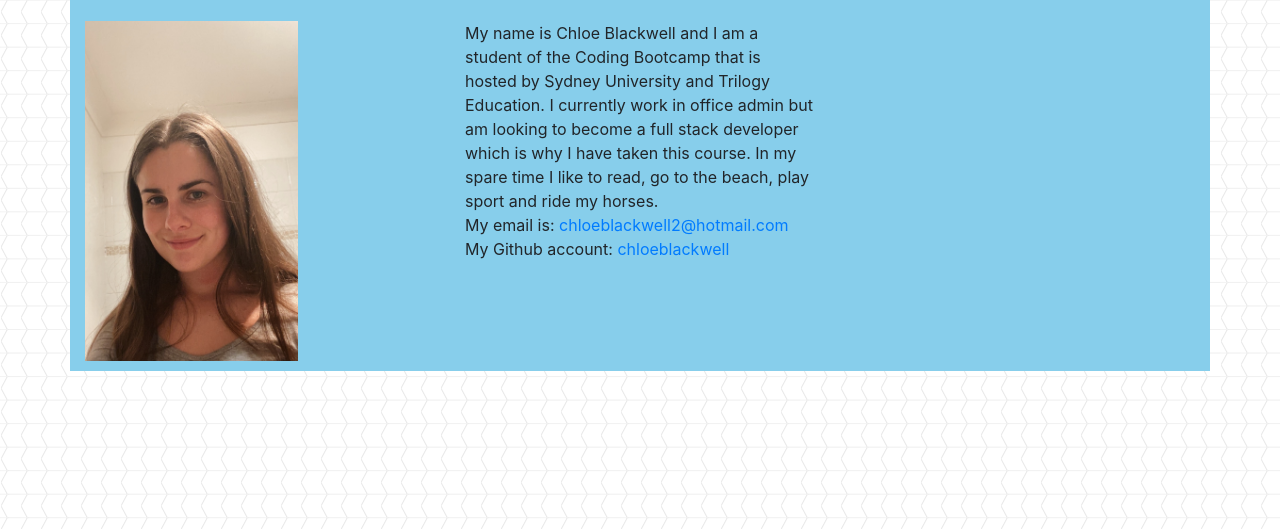
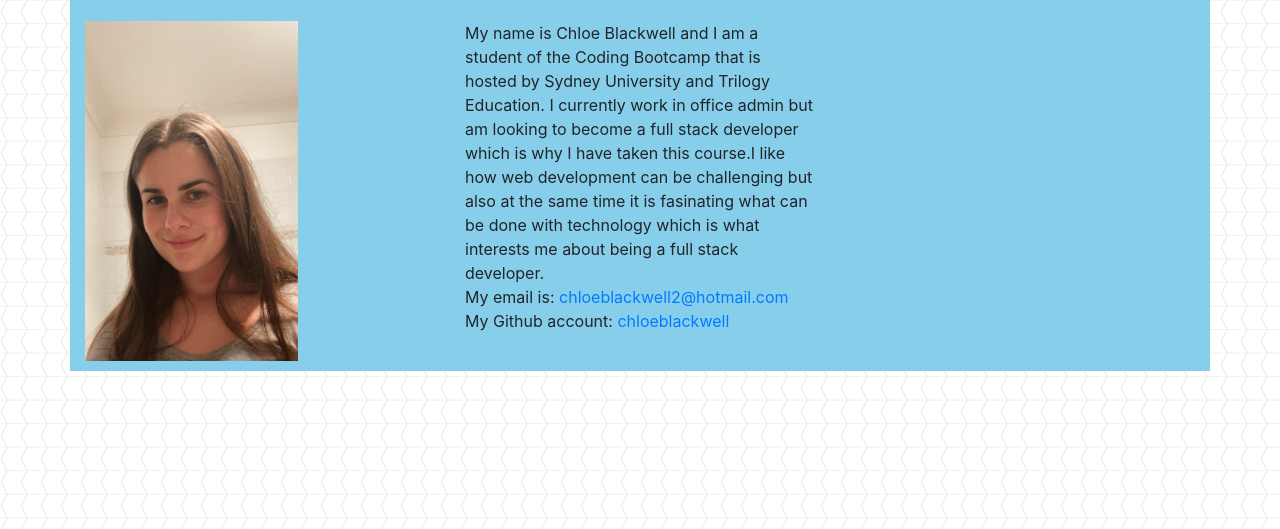
Before and after one commit to chloeblackwell/Responsive-Portfolio-Task, a plain HTML site: page index.html in a window 1280 px wide. Shown: the part 271-800 px from the top of the page. Drawn offline with nearby package versions, Linux system fonts and the light colour scheme.

Commit message:
Update index.html

```diff
--- a/index.html
+++ b/index.html
@@ -59,7 +59,7 @@
             </section>
             <section class="col-sm-4">
               <p>
-                My name is Chloe Blackwell and I am a student of the Coding Bootcamp that is hosted by Sydney University and Trilogy Education. I currently work in office admin but am looking to become a full stack developer which is why I have taken this course. In my spare time I like to read, go to the beach, play sport and ride my horses.
+                My name is Chloe Blackwell and I am a student of the Coding Bootcamp that is hosted by Sydney University and Trilogy Education. I currently work in office admin but am looking to become a full stack developer which is why I have taken this course.I like how web development can be challenging but also at the same time it is fasinating what can be done with technology which is what interests me about being a full stack developer.
               <br>
                 My email is: <a href="chloeblackwell2@hotmail.com">chloeblackwell2@hotmail.com</a>
               <br>
```
